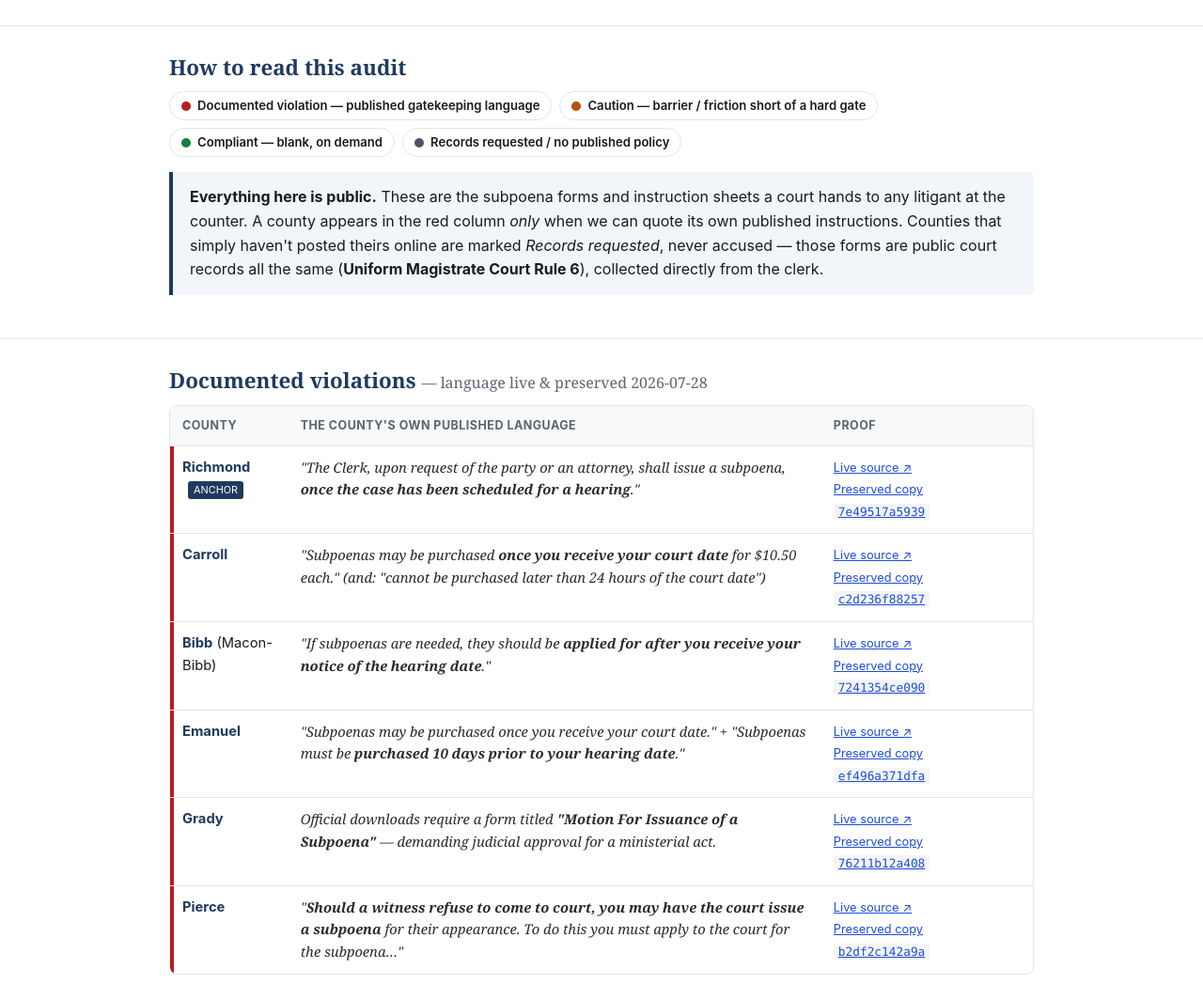
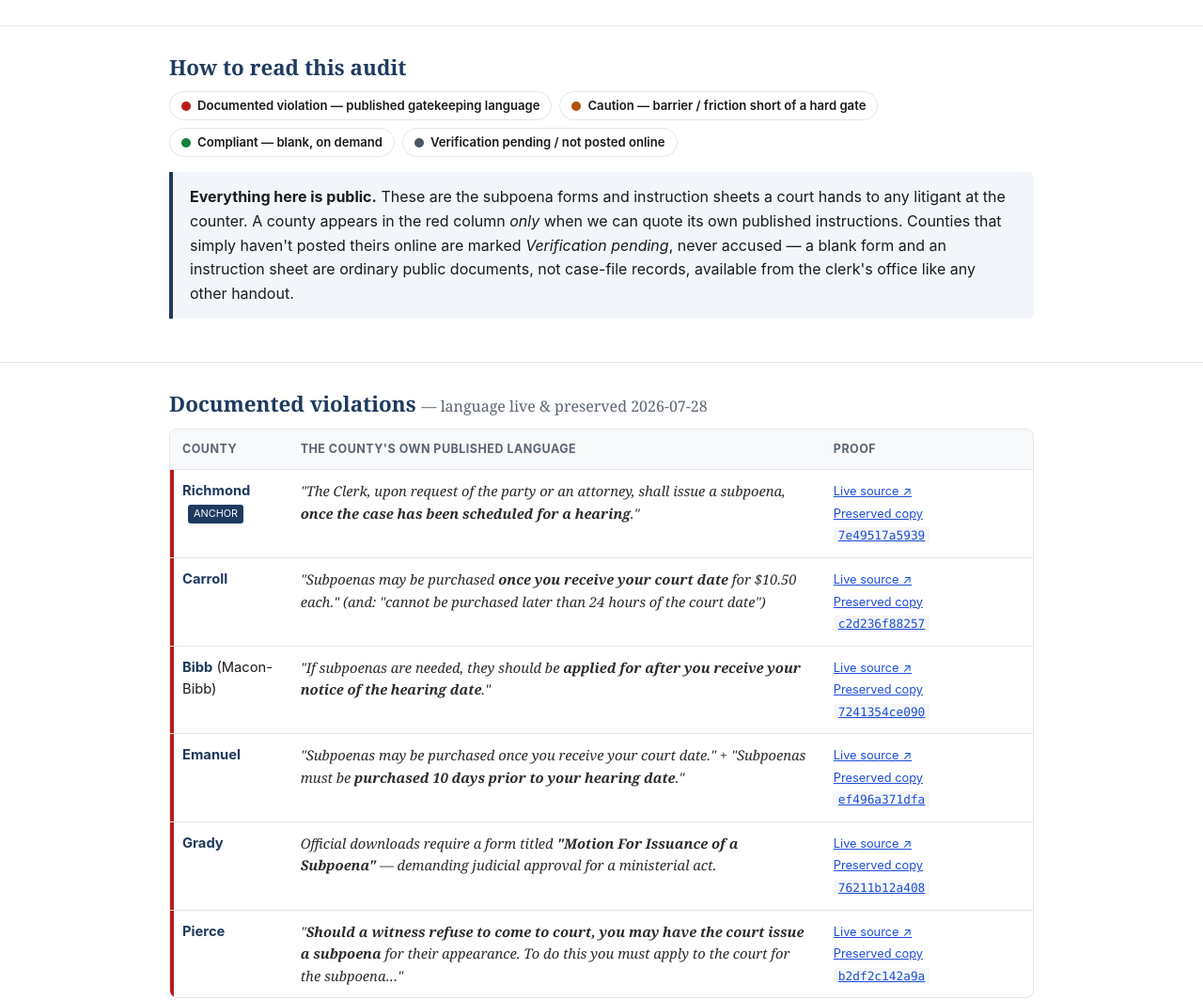
Before and after one commit to marketingmatrixmedia-hub/judicialuniformity-website, a plain HTML site: page index.html in a window 1280 px wide. Shown: the part 660-1724 px from the top of the page at 94% size. Drawn offline with Linux system fonts and the light colour scheme.

Commit message:
Remove all disclosure-law framing; pending set is a plain public-info request
Blank forms/instructions are ordinary public documents. No records-access law is
relevant unless a court refuses. Rename tier to "Verification pending."

Co-Authored-By: Claude Opus 4.8 (1M context) <noreply@anthropic.com>

```diff
--- a/index.html
+++ b/index.html
@@ -105,14 +105,14 @@
       <span class="chip"><span class="dot d-red"></span>Documented violation — published gatekeeping language</span>
       <span class="chip"><span class="dot d-amber"></span>Caution — barrier / friction short of a hard gate</span>
       <span class="chip"><span class="dot d-green"></span>Compliant — blank, on demand</span>
-      <span class="chip"><span class="dot d-gray"></span>Records requested / no published policy</span>
+      <span class="chip"><span class="dot d-gray"></span>Verification pending / not posted online</span>
     </div>
     <div class="callout navy">
       <strong>Everything here is public.</strong> These are the subpoena forms and instruction sheets a court hands
       to any litigant at the counter. A county appears in the red column <em>only</em> when we can quote its own
-      published instructions. Counties that simply haven't posted theirs online are marked <em>Records requested</em>,
-      never accused — those forms are public court records all the same (<strong>Uniform Magistrate Court Rule 6</strong>),
-      collected directly from the clerk.
+      published instructions. Counties that simply haven't posted theirs online are marked <em>Verification pending</em>,
+      never accused — a blank form and an instruction sheet are ordinary public documents, not case-file records,
+      available from the clerk's office like any other handout.
     </div>
   </div>
 </section>
@@ -236,10 +236,10 @@
 
 <section>
   <div class="wrap">
-    <h2>Records requested / pending verification</h2>
+    <h2>Verification pending</h2>
     <p class="lede">These counties either haven't posted their subpoena instructions online, block automated review,
     or had a prior finding their own documents didn't support. None is accused. Their subpoena forms and instructions are
-    ordinary public records — we're collecting them directly from each clerk and will post them here as they arrive.</p>
+    ordinary public documents — we're collecting them directly from each clerk's office and will post them here as they arrive.</p>
     <div class="tablewrap">
       <table>
         <thead><tr><th>County</th><th>Status</th></tr></thead>
@@ -265,8 +265,8 @@
       <li>All preserved files are fingerprinted with SHA-256 in <a href="evidence/SHA256SUMS.txt"><code>SHA256SUMS.txt</code></a>
           — anyone can run <code>sha256sum -c SHA256SUMS.txt</code> to prove no file was altered after capture.</li>
       <li>Where a county hasn't posted its subpoena instructions online, the same public forms and instructions are
-          collected directly from the clerk — public court records under <strong>Uniform Magistrate Court Rule 6</strong>
-          (parallel to Uniform Superior Court Rule 21).</li>
+          collected directly from the clerk's office — ordinary public documents a court gives any litigant, requiring
+          no records-access procedure.</li>
       <li>Independent third-party timestamps are being added via the Internet Archive's Wayback Machine.</li>
     </ol>
     <div class="callout navy">Full narrative &amp; per-county evidence index: <code>SUPPLEMENT_since_v5.md</code> and
```
